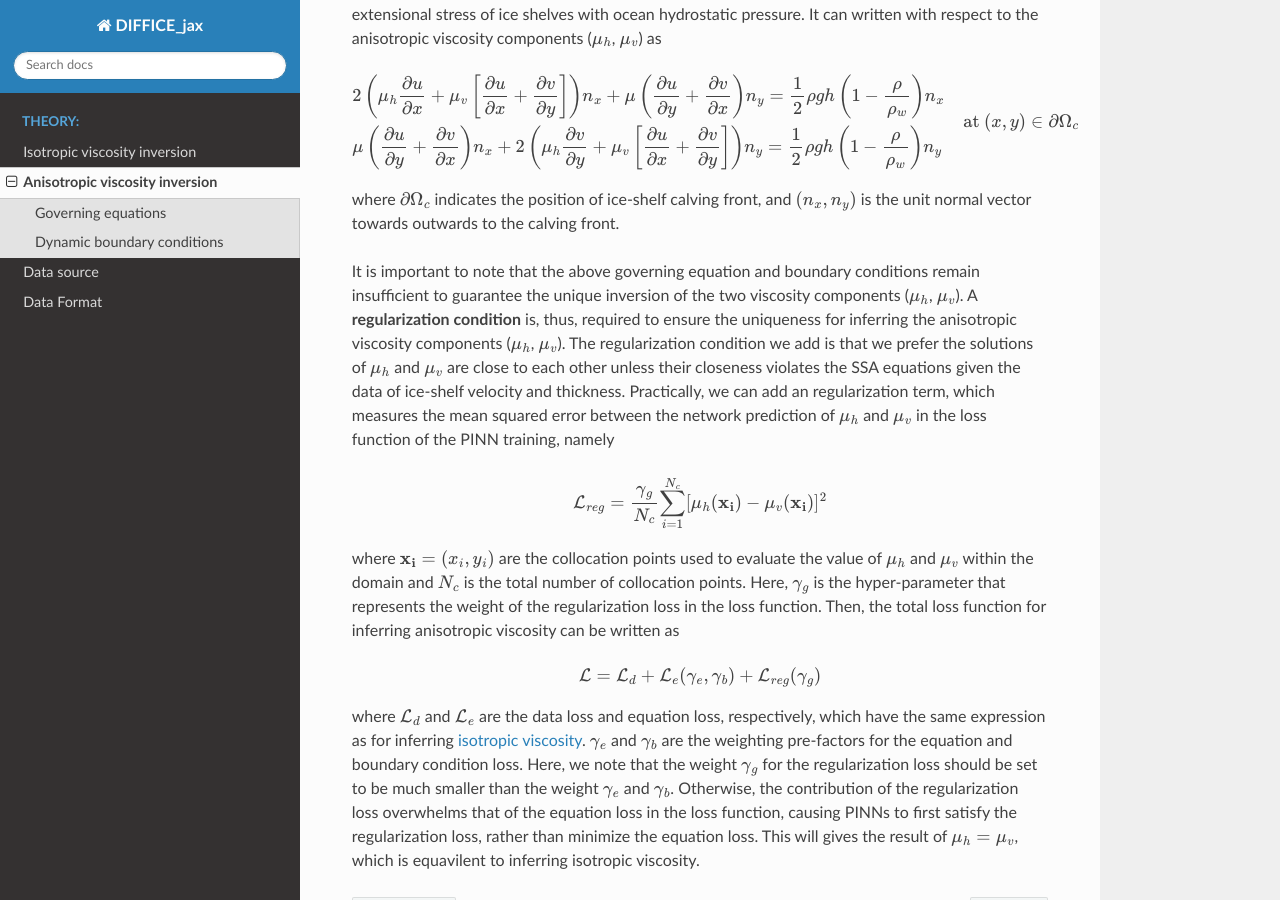
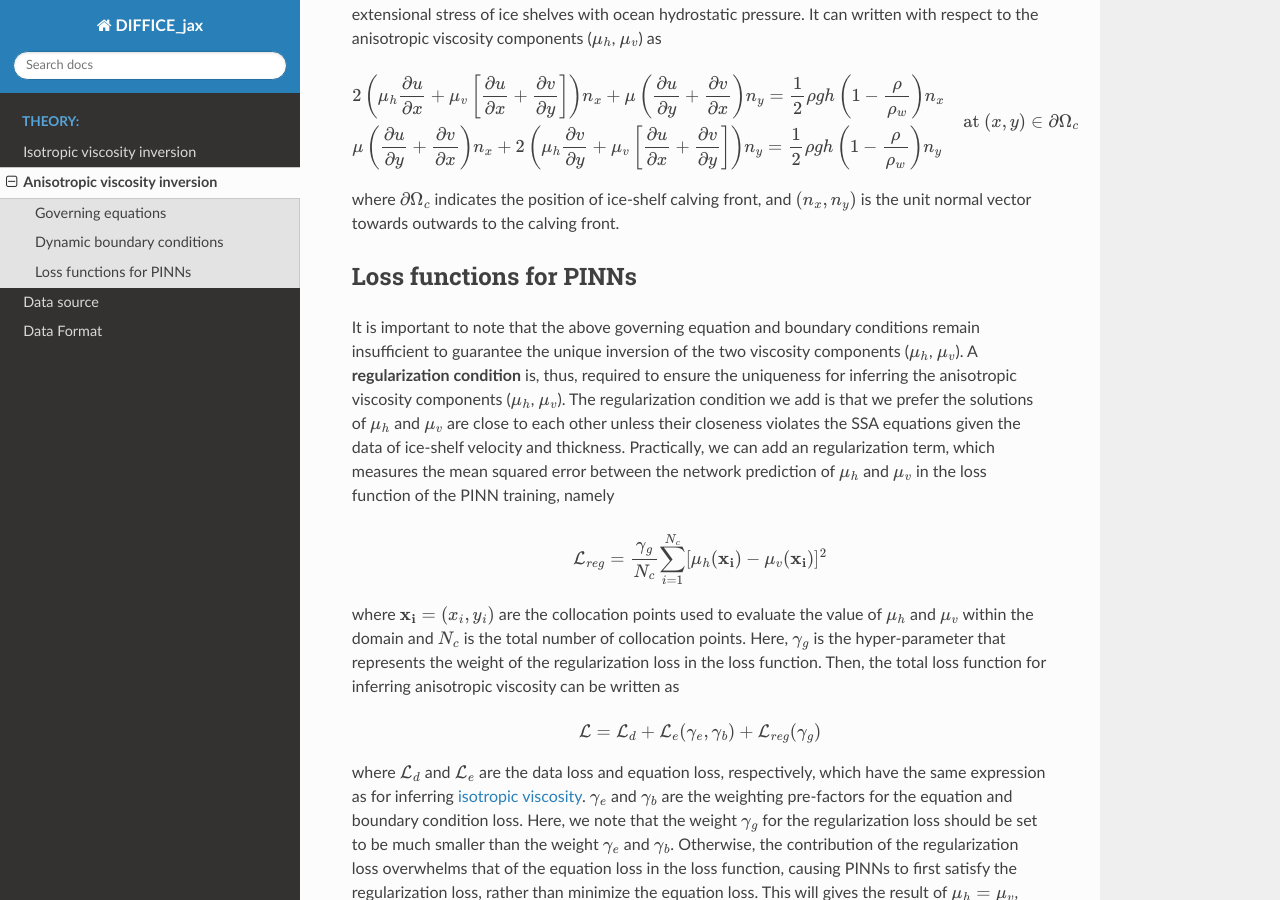
Before and after one commit to YaoGroup/DIFFICE_jax, a Sphinx documentation site: the page built from docs/source/Anisotropic.md, in a window 1280 px wide and 900 px high, scrolled down 861 px. Built offline with Sphinx 7.4.7 and the Read the Docs theme 3.1.0, drawn with Linux system fonts in a browser that asks for light colours.

Commit message:
Update Anisotropic.md

```diff
--- a/docs/source/Anisotropic.md
+++ b/docs/source/Anisotropic.md
@@ -40,6 +40,8 @@ $$\begin{array}{l}
 where $\partial \Omega_c$ indicates the position of ice-shelf calving front, and $(n_x, n_y)$ is the unit normal
 vector towards outwards to the calving front.
 
+## Loss functions for PINNs
+
 It is important to note that the above governing equation and boundary conditions remain insufficient to guarantee
 the unique inversion of the two viscosity components ($\mu_h$, $\mu_v$). A **regularization condition** is, thus, required
 to ensure the uniqueness for inferring the anisotropic viscosity components ($\mu_h$, $\mu_v$). The regularization
```
